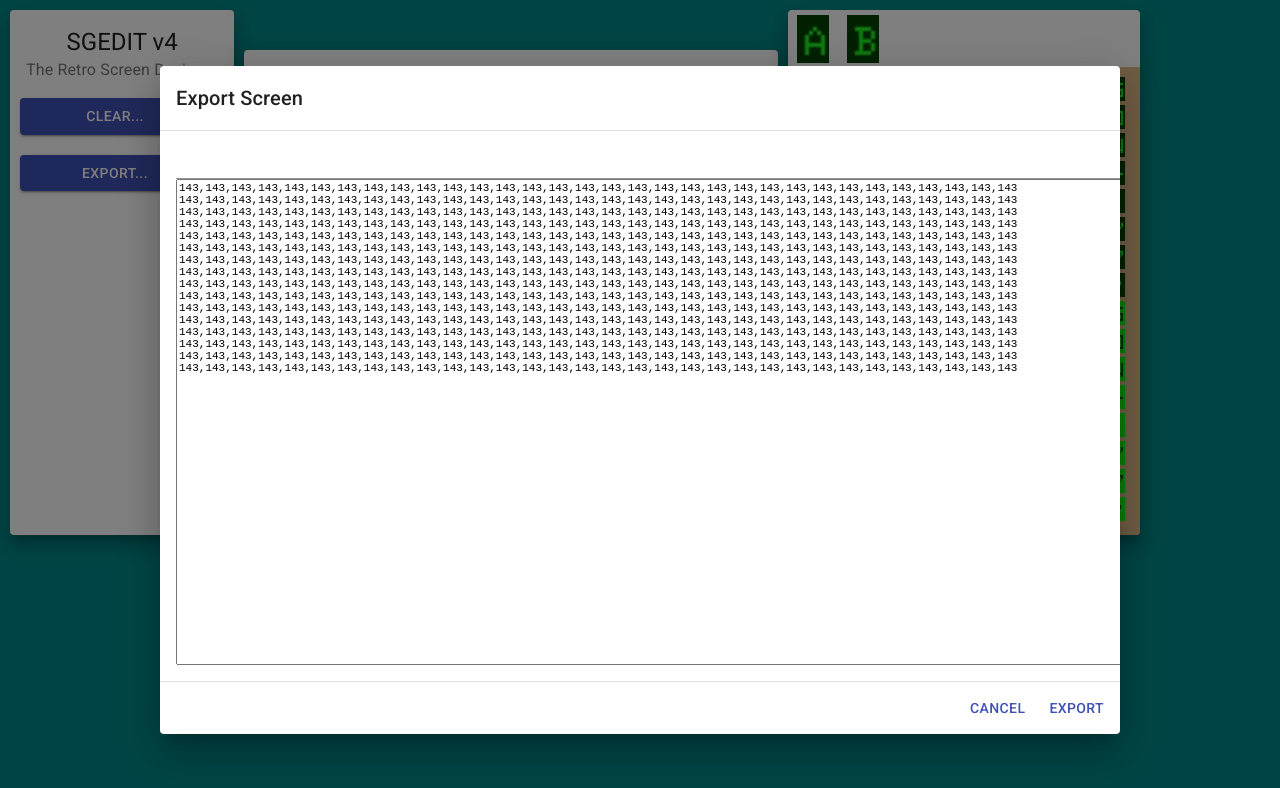
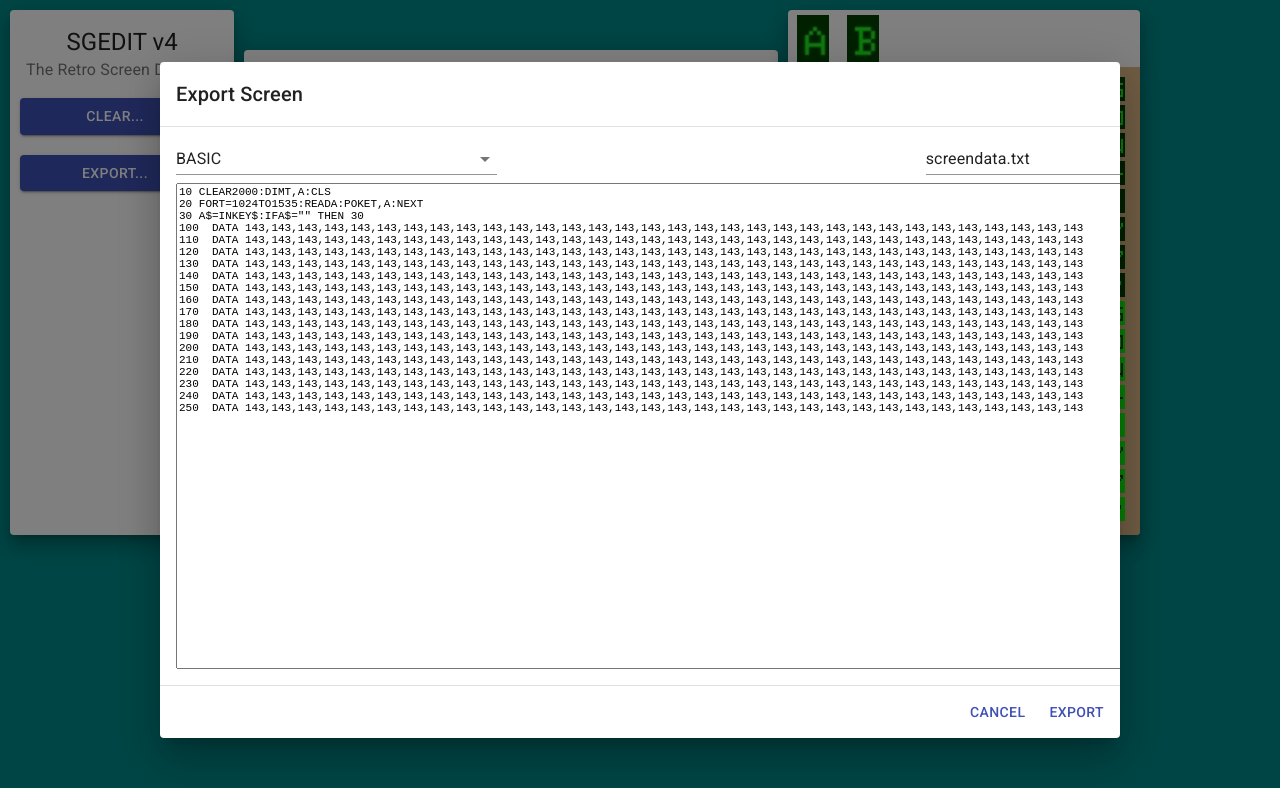
Before and after one commit to daftspaniel/sgeditrx, a React (Create React App) app: page / in a window 1280 px wide. Both pictures are taken after a click on the button "EXPORT...". Shown: the top 788 px of the page. Built offline with nearby package versions, Linux system fonts and the light colour scheme.

Commit message:
Export Dialog UI and downloads.

```diff
--- a/src/Dialogs/ExportDialog.js
+++ b/src/Dialogs/ExportDialog.js
@@ -1,6 +1,7 @@
-import React from "react"
+import React, { useState } from "react"
 import { useSelector } from "react-redux"
 
+import { makeStyles } from "@material-ui/core/styles"
 import { withStyles } from "@material-ui/core/styles"
 import Button from "@material-ui/core/Button"
 import Dialog from "@material-ui/core/Dialog"
@@ -12,6 +13,7 @@ import CloseIcon from "@material-ui/icons/Close"
 import Typography from "@material-ui/core/Typography"
 import FormControl from "@material-ui/core/FormControl"
 import Select from "@material-ui/core/Select"
+import TextField from "@material-ui/core/TextField"
 import MenuItem from "@material-ui/core/MenuItem"
 
 import { generateCSV } from "../Lib/generateCSV"
@@ -62,12 +64,39 @@ const DialogActions = withStyles((theme) => ({
   },
 }))(MuiDialogActions)
 
+const useStyles = makeStyles((theme) => ({
+  exportType: {
+    width: "30%",
+  },
+  downloadName: {
+    width: "30%",
+  },
+  importButton: {
+    width: "30%",
+  },
+  controlRow: { display: "flex", justifyContent: "space-between" },
+}))
+
 export default function ExportDialog(props) {
   const screenData = useSelector((state) => state.screenData)
+  const classes = useStyles()
+
+  let [exportType, setExportType] = useState(1)
+  let [exportFilename, setExportFilename] = useState("screendata.txt")
 
   const sourceCode = generateCSV(screenData, 32, 16)
   const sourceBASIC = generateBASIC(screenData, 32, 16)
   const sourceASM = generateASM(screenData, 32, 16)
+
+  const changeExportType = (event) => {
+    setExportType(event.target.value)
+  }
+
+  const getExportCode = () => {
+    if (exportType === 1) return sourceBASIC
+    if (exportType === 2) return sourceCode
+    if (exportType === 3) return sourceASM
+  }
 
   return (
     <div>
@@ -80,14 +109,31 @@ export default function ExportDialog(props) {
         <DialogTitle id="customized-dialog-title">Export Screen</DialogTitle>
         <DialogContent dividers>
           <FormControl component="fieldset">
-            <Select>
-              <MenuItem value={1}>BASIC</MenuItem>
-              <MenuItem value={2}>CSV</MenuItem>
-              <MenuItem value={3}>ASM</MenuItem>
-            </Select>
-            <textarea cols="150" rows="40" style={{ fontSize: 11 }}>
-              {sourceCode}
-            </textarea>
+            <div className={classes.controlRow}>
+              <Select
+                onChange={changeExportType}
+                value={exportType}
+                className={classes.exportType}
+              >
+                <MenuItem value={1}>BASIC</MenuItem>
+                <MenuItem value={2}>CSV</MenuItem>
+                <MenuItem value={3}>ASM</MenuItem>
+              </Select>
+              <TextField
+                className={classes.downloadName}
+                value={exportFilename}
+                onChange={(e) => setExportFilename(e.target.value)}
+              ></TextField>
+              {exportType === 2 && (
+                <Button className={classes.importButton}>Import</Button>
+              )}
+            </div>
+            <textarea
+              cols="150"
+              rows="40"
+              style={{ fontSize: 11, marginTop: 8 }}
+              value={getExportCode()}
+            ></textarea>
           </FormControl>
         </DialogContent>
         <DialogActions>
@@ -103,8 +149,8 @@ export default function ExportDialog(props) {
             color="primary"
             onClick={() => {
               props.actionHandler({
-                filename: "screen.csv",
-                content: sourceCode,
+                filename: exportFilename,
+                content: getExportCode(),
               })
             }}
           >
--- a/src/Dialogs/ExportDialogContainer.js
+++ b/src/Dialogs/ExportDialogContainer.js
@@ -11,7 +11,7 @@ const ExportDialogContainer = () => {
     downloader.setAttribute(
       "href",
       "data:text/plain;charset=utf-8," +
-      encodeURIComponent(options.contents)
+      encodeURIComponent(options.content)
     )
     downloader.setAttribute("download", options.filename)
     downloader.click()
```
